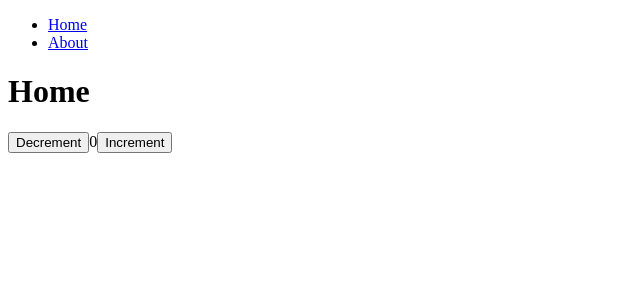
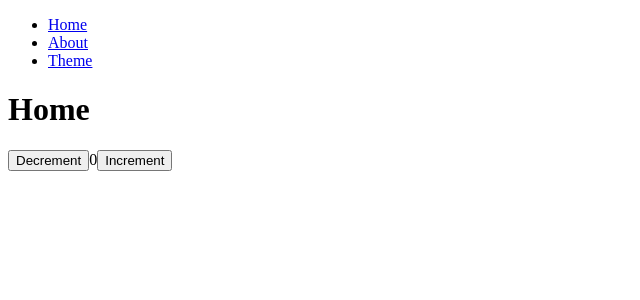
Before and after one commit to aminnairi/react-signal, a React (Vite) app: page / in a window 1280 px wide. Shown: the top 300 px of the page, without its empty margins (0-640 px from the left). Built offline with nearby package versions, Linux system fonts and the light colour scheme.

Commit message:
added a new route to the theme page

```diff
--- a/src/components/Header.tsx
+++ b/src/components/Header.tsx
@@ -14,6 +14,11 @@ export function Header() {
             About
           </Link>
         </li>
+        <li>
+          <Link to="/theme">
+            Theme
+          </Link>
+        </li>
       </ul>
     </header>
   );
```
